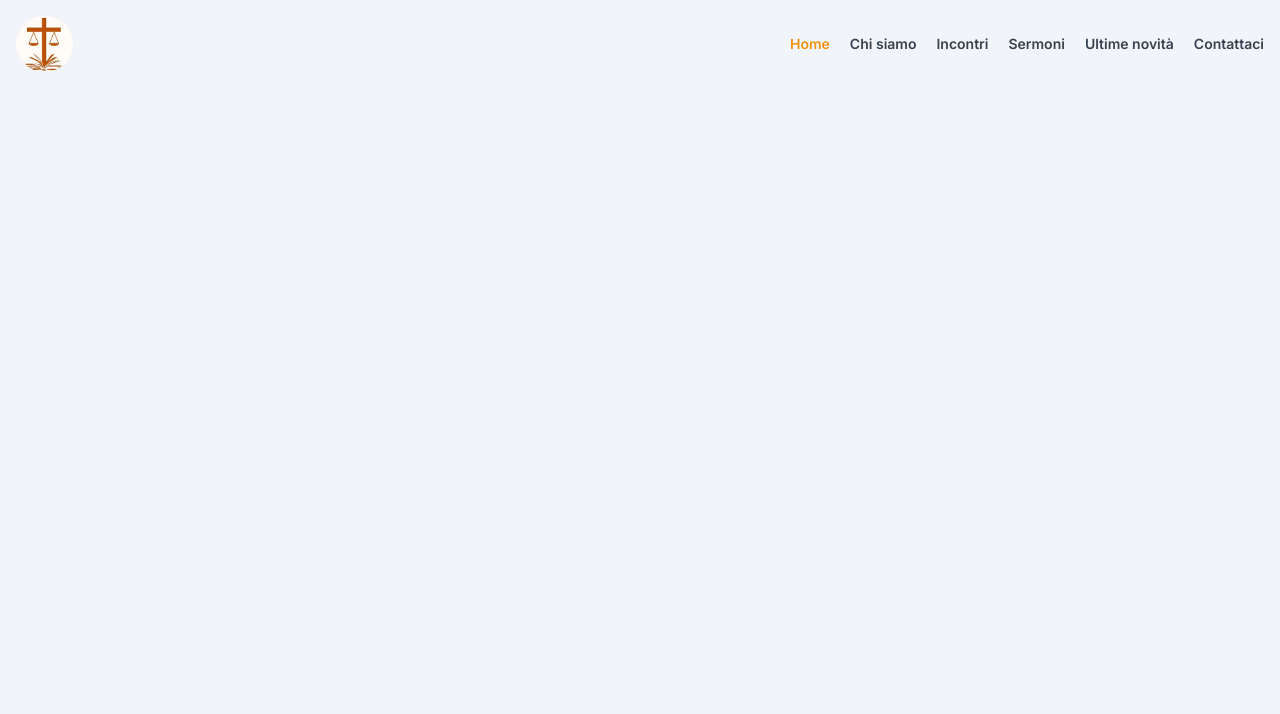
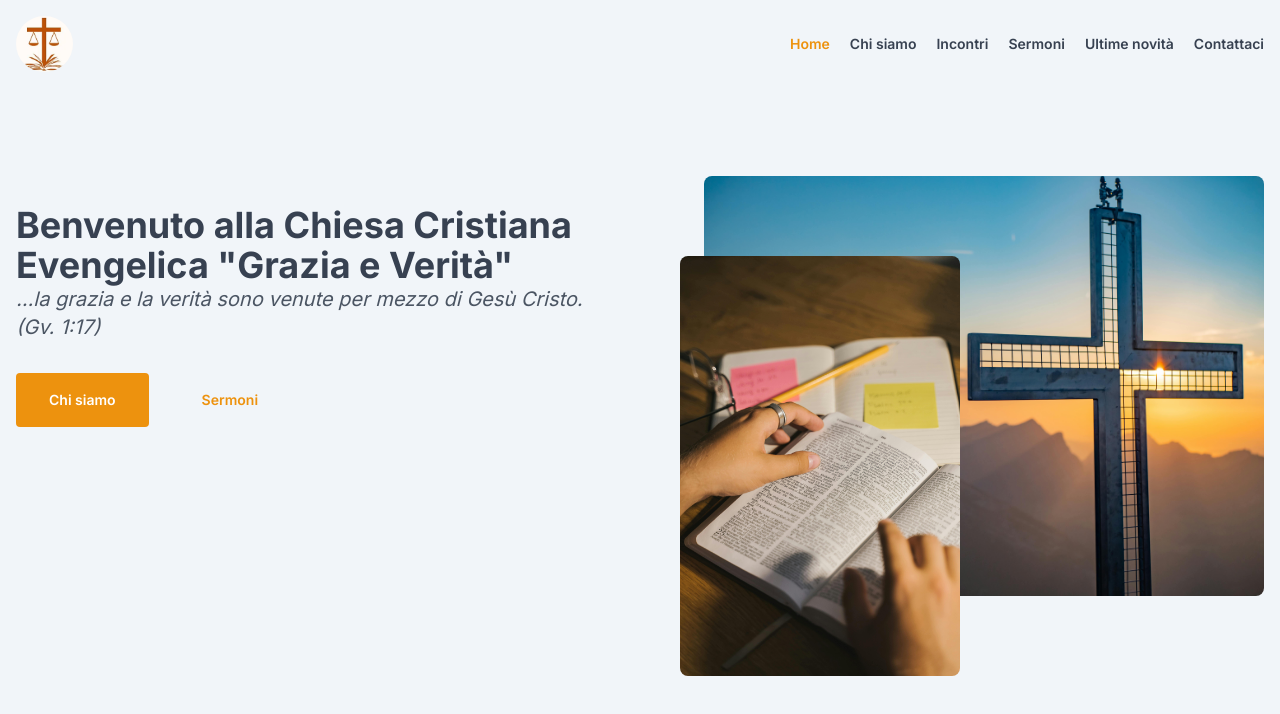
Before and after one commit to mirkorap/grace-and-truth-church, a Next.js app: page / in a window 1280 px wide. Shown: the top 714 px of the page. Built offline with nearby package versions, Linux system fonts and the light colour scheme.

Commit message:
feat: add HeroSection component

```diff
--- a/app/page.tsx
+++ b/app/page.tsx
@@ -1,9 +1,9 @@
-import Navbar from "@/components/Navbar";
+import HeroSection from '@/containers/home-page/hero-section';
 
 export default function Home() {
   return (
-    <div>
-      <Navbar />
-    </div>
+    <main>
+      <HeroSection />
+    </main>
   );
 }
--- /dev/null
+++ b/containers/home-page/hero-section/index.tsx
@@ -0,0 +1,55 @@
+import LinkButton from '@/components/Button/LinkButton';
+import HeadlineLarge from '@/components/Heading/HeadlineLarge';
+import Quote from '@/components/Heading/Quote';
+import Image from 'next/image';
+
+export default function HeroSection() {
+  return (
+    <section id='home' className='w-full pt-44'>
+      <div className='mx-auto w-full max-w-[85rem] px-4 sm:flex sm:items-center sm:justify-between'>
+        <div className='sm:w-1/2 mb-10'>
+          <div className='flex flex-col'>
+            <HeadlineLarge text='Benvenuto alla Chiesa Cristiana Evengelica "Grazia e Verità"' />
+            <Quote
+              text='...la grazia e la verità sono venute per mezzo di Gesù Cristo.'
+              verse='Gv. 1:17'
+            />
+
+            <div className='flex flex-wrap items-center gap-x-5 mt-8'>
+              <LinkButton
+                href='#'
+                type='button'
+                style='contained'
+                text='Chi siamo'
+              />
+              <LinkButton href='#' type='button' style='text' text='Sermoni' />
+            </div>
+          </div>
+        </div>
+
+        <div className='sm:w-1/2'>
+          <div className='relative h-[20rem] w-full max-w-3xl'>
+            <div className='absolute right-0 top-0'>
+              <Image
+                className='h-auto max-w-full rounded-lg'
+                src='/home/cross.jpg'
+                alt=''
+                width={560}
+                height={520}
+              />
+            </div>
+            <div className='hidden sm:block absolute left-10 top-20 z-10'>
+              <Image
+                className='h-auto max-w-full rounded-lg'
+                src='/home/bible.jpg'
+                alt=''
+                width={280}
+                height={420}
+              />
+            </div>
+          </div>
+        </div>
+      </div>
+    </section>
+  );
+}
```
